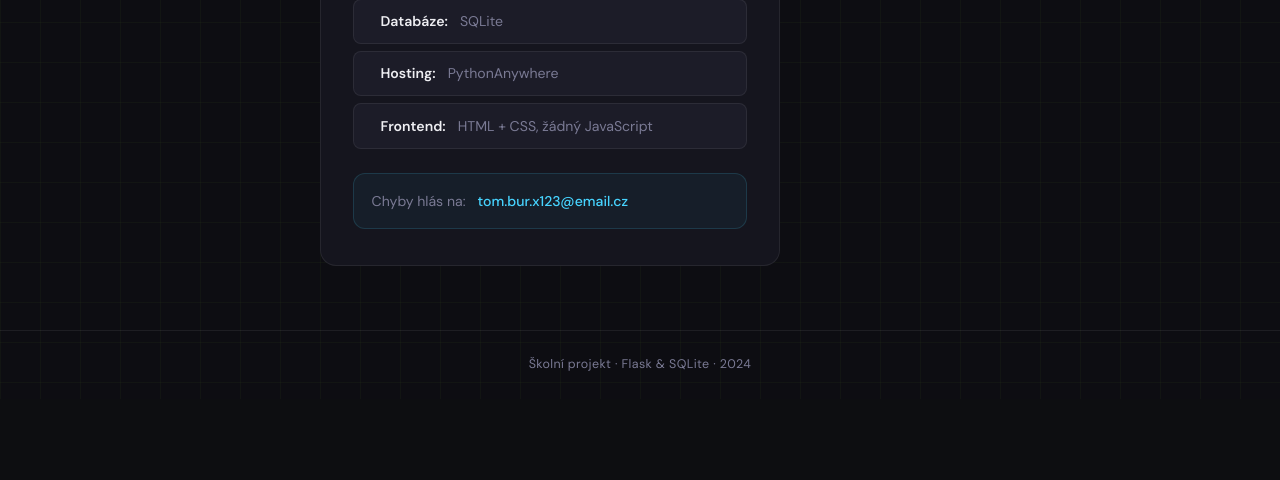
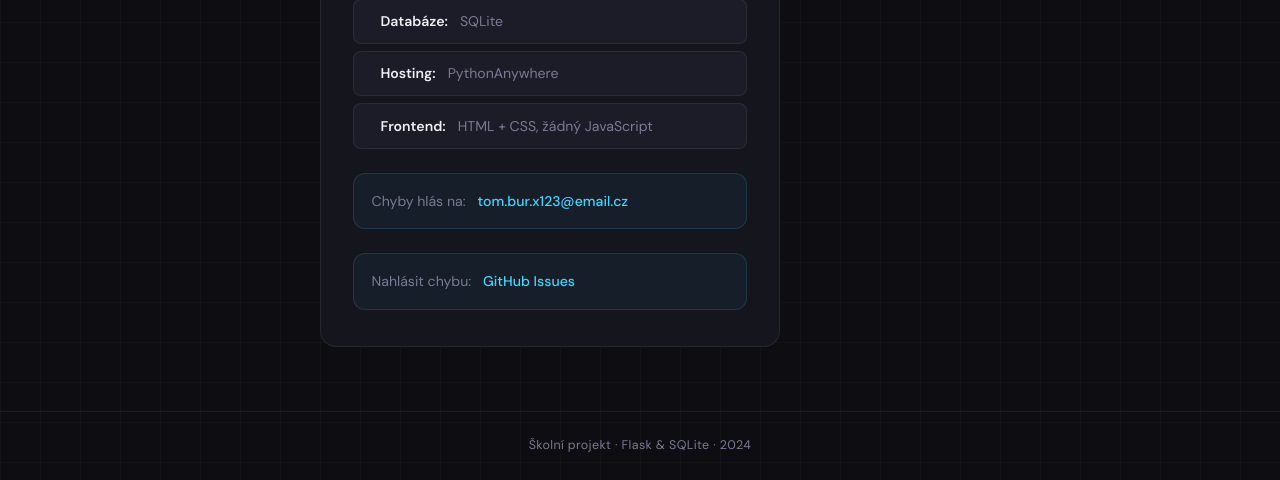
Before and after one commit to Tomago01/anketa_Bures, a Flask app: page /about in a window 1280 px wide. Shown: the part 658-1138 px from the top of the page. Before the commit the page ends 1041 px from the top, so only its background shows below. Run offline with Flask 3, Linux system fonts and the light colour scheme.

Commit message:
updated code

```diff
--- a/templates/about.html
+++ b/templates/about.html
@@ -27,8 +27,12 @@
         <div class="about-item"><span class="icon"></span> <strong>Frontend:</strong> HTML + CSS, žádný JavaScript</div>
     </div>
 
+  <div class="contact-box">
+        Chyby hlás na: <a href="mailto:tom.bur.x123@email.cz">tom.bur.x123@email.cz</a>
+    </div>
+
     <div class="contact-box">
-        Chyby hlás na: <a href="mailto:tom.bur.x123@email.cz">tom.bur.x123@email.cz</a>
+        Nahlásit chybu: <a href="https://github.com/Tomago01/anketa_Bures/issues" target="_blank">GitHub Issues</a>
     </div>
 </div>
 {% endblock %}
```
